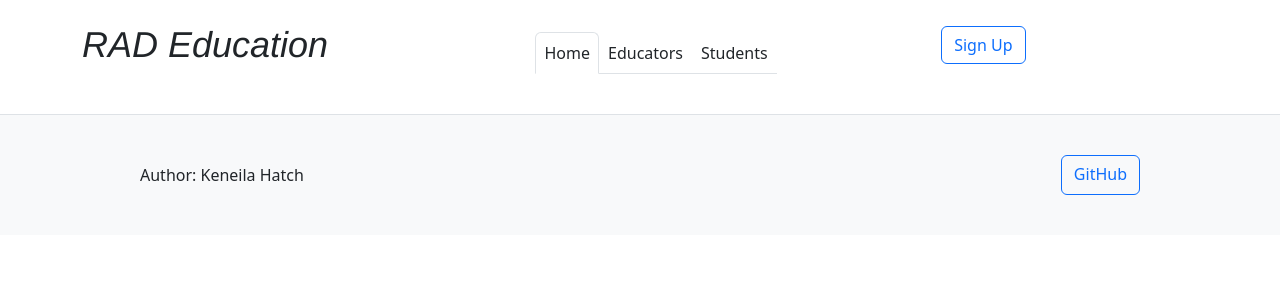
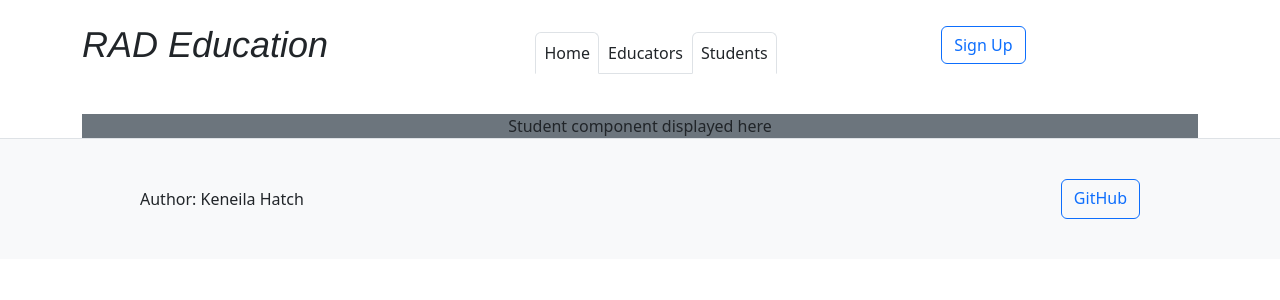
Before and after one commit to Keneila/startup, a React (Vite) app: page /student in a window 1280 px wide. Shown: the top 300 px of the page. Built offline with nearby package versions, Linux system fonts and the light colour scheme.

Commit message:
fixing childLog to Student error

```diff
--- a/src/app.jsx
+++ b/src/app.jsx
@@ -8,8 +8,8 @@ import { Login } from './login/login.jsx';
 import { Child } from './child/child.jsx';
 import { Parent } from './parent/parent.jsx';
 import { Register } from './register/register.jsx';
-import { childLog } from './childLog/childLog.jsx';
 import { Trivia } from './trivia/trivia.jsx';
+import { Student } from './student/student.jsx';
 
 export default function App() {
   return (
@@ -22,7 +22,7 @@ export default function App() {
               <menu className="nav nav-tabs col-md-auto mb-2 justify-content-center mb-md-0">
                 <li><NavLink to="/" className="nav-link active px-2 link-dark">Home</NavLink></li>
                 <li><NavLink to="/login" className="nav-link px-2 link-dark">Educators</NavLink></li>
-                <li><NavLink to="/childLog" className="nav-link px-2 link-dark">Students</NavLink></li>
+                <li><NavLink to="/student" className="nav-link px-2 link-dark">Students</NavLink></li>
               </menu>
             </nav>
             <div className="text-end">
@@ -34,11 +34,12 @@ export default function App() {
             <Routes>
               <Route path="/" element={<Home />} />
               <Route path="/login" element={<Login />} />
-              <Route path="/childLog" element={<childLog />} />
               <Route path="/child" element={<Child />} />
               <Route path="/parent" element={<Parent />} />
               <Route path="/register" element={<Register />} />
               <Route path="/trivia" element={<Trivia />} />
+              <Route path="/student" element={<Student />} />
+              <Route path='*' element={<NotFound />} />
             </Routes>
 
         </div>
@@ -54,3 +55,7 @@ export default function App() {
     </BrowserRouter>
   );
 }
+
+function NotFound() {
+  return <main className="container-fluid bg-secondary text-center">404: Return to sender. Address unknown.</main>;
+}
--- a/src/home/home.html
+++ b/src/home/home.html
@@ -21,7 +21,7 @@
           <menu class="nav nav-tabs col-md-auto mb-2 justify-content-center mb-md-0">
             <li><a href="index.html" class="nav-link active px-2 link-dark">Home</a></li>
             <li><a href="login.html" class="nav-link px-2 link-dark">Educators</a></li>
-            <li><a href="childLog.html" class="nav-link px-2 link-dark">Students</a></li>
+            <li><a href="student.html" class="nav-link px-2 link-dark">Students</a></li>
           </menu>
         </nav>
         <div class="text-end">
--- a/src/login/login.html
+++ b/src/login/login.html
@@ -21,7 +21,7 @@
               <menu class="nav nav-tabs col-md-auto mb-2 justify-content-center mb-md-0">
                 <li><a href="index.html" class="nav-link px-2 link-dark">Home</a></li>
                 <li><a href="login.html" class="nav-link active px-2 link-dark">Educators</a></li>
-                <li><a href="childLog.html" class="nav-link px-2 link-dark">Students</a></li>
+                <li><a href="student.html" class="nav-link px-2 link-dark">Students</a></li>
               </menu>
             </nav>
             <div class="text-end">
--- a/src/register/register.html
+++ b/src/register/register.html
@@ -21,7 +21,7 @@
               <menu class="nav nav-tabs col-md-auto mb-2 justify-content-center mb-md-0">
                 <li><a href="index.html" class="nav-link px-2 link-dark">Home</a></li>
                 <li><a href="login.html" class="nav-link px-2 link-dark">Educators</a></li>
-                <li><a href="childLog.html" class="nav-link px-2 link-dark">Students</a></li>
+                <li><a href="student.html" class="nav-link px-2 link-dark">Students</a></li>
               </menu>
             </nav>
             <div class="text-end">
--- a/src/childLog/childLog.html
+++ b/src/student/student.html
@@ -21,7 +21,7 @@
               <menu class="nav nav-tabs col-md-auto mb-2 justify-content-center mb-md-0">
                 <li><a href="index.html" class="nav-link px-2 link-dark">Home</a></li>
                 <li><a href="login.html" class="nav-link px-2 link-dark">Educators</a></li>
-                <li><a href="childLog.html" class="nav-link active px-2 link-dark">Students</a></li>
+                <li><a href="student.html" class="nav-link active px-2 link-dark">Students</a></li>
               </menu>
             </nav>
             <div class="text-end">
--- a/src/childLog/childLog.jsx
+++ b/src/student/student.jsx
@@ -1,9 +1,9 @@
 import React from 'react';
 
-export function childLog() {
+export function Student() {
   return (
     <main className="container-fluid bg-secondary text-center">
-      <div>Child Log component displayed here</div>
+      <div>Student component displayed here</div>
     </main>
   );
 }
```
